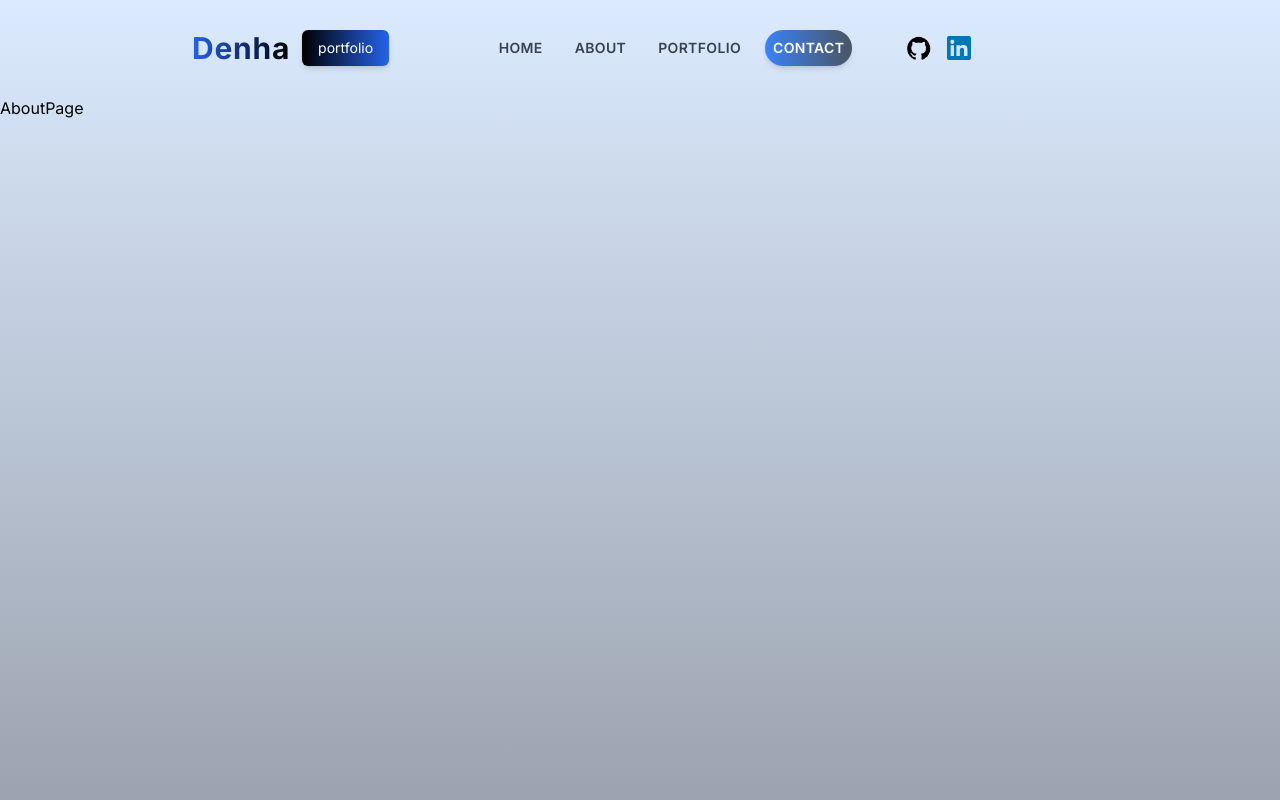
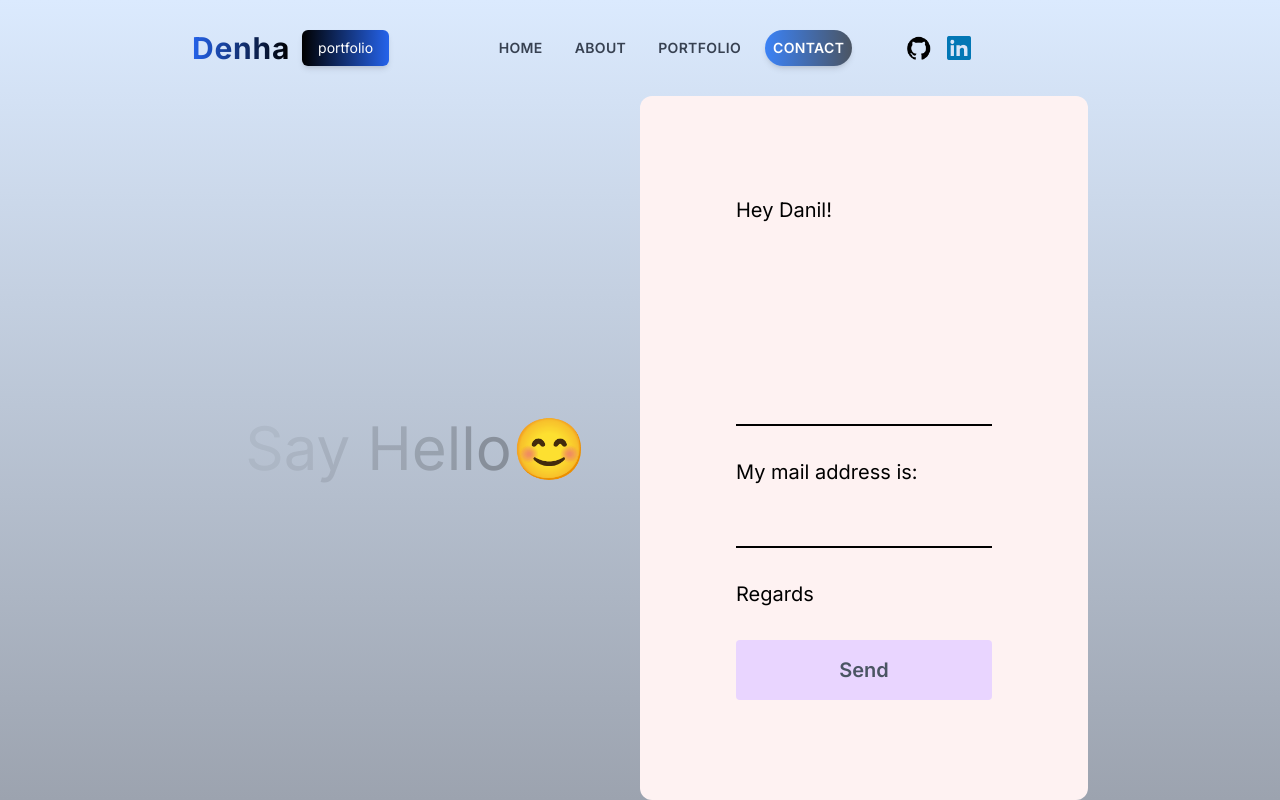
Before and after one commit to danildenha/website-portfolio, a Next.js app: page /contact in a window 1280 px wide. Built offline with nearby package versions, Linux system fonts and the light colour scheme.

Commit message:
adding emal contact page

```diff
--- a/package.json
+++ b/package.json
@@ -9,6 +9,7 @@
     "lint": "next lint"
   },
   "dependencies": {
+    "@emailjs/browser": "^4.3.3",
     "framer-motion": "^11.1.7",
     "next": "14.1.0",
     "react": "18",
--- a/src/app/contact/page.jsx
+++ b/src/app/contact/page.jsx
@@ -1,17 +1,102 @@
-"use client"
+"use client";
 import { motion } from "framer-motion";
+import { useRef, useState } from "react";
+import emailjs from "@emailjs/browser";
 
 const ContactPage = () => {
-    return (
-      <motion.div
+  const [success, setSuccess] = useState(false);
+  const [error, setError] = useState(false);
+  const text = "Say Hello";
+
+  const form = useRef();
+
+  const sendEmail = (e) => {
+    e.preventDefault();
+    setError(false);
+    setSuccess(false);
+
+    emailjs
+      .sendForm(
+        process.env.NEXT_PUBLIC_SERVICE_ID,
+        process.env.NEXT_PUBLIC_TEMPLATE_ID,
+        form.current,
+        process.env.NEXT_PUBLIC_PUBLIC_KEY
+      )
+      .then(
+        () => {
+          setSuccess(true);
+          form.current.reset();
+        },
+        () => {
+          setError(true);
+        }
+      );
+  };
+
+  return (
+    <motion.div
       className="h-full"
       initial={{ y: "-200vh" }}
       animate={{ y: "0%" }}
       transition={{ duration: 1 }}
     >
-      AboutPage
+      <div className="h-full flex flex-col lg:flex-row px-4 sm:px-8 md:px-12 lg:px-20 xl:px-48">
+        {/* TEXT CONTAINER */}
+        <div className="h-1/2 lg:h-full lg:w-1/2 flex items-center justify-center text-6xl">
+          <div>
+            {text.split("").map((letter, index) => (
+              <motion.span
+                key={index}
+                initial={{ opacity: 1 }}
+                animate={{ opacity: 0 }}
+                transition={{
+                  duration: 3,
+                  repeat: Infinity,
+                  delay: index * 0.1,
+                }}
+              >
+                {letter}
+              </motion.span>
+            ))}
+            😊
+          </div>
+        </div>
+        {/* FORM CONTAINER */}
+        <form
+          onSubmit={sendEmail}
+          ref={form}
+          className="h-1/2 lg:h-full lg:w-1/2 bg-red-50 rounded-xl text-xl flex flex-col gap-8 justify-center p-24"
+        >
+          <span>Hey Danil!</span>
+          <textarea
+            rows={6}
+            className="bg-transparent border-b-2 border-b-black outline-none resize-none"
+            name="user_message"
+          />
+          <span>My mail address is:</span>
+          <input
+            name="user_email"
+            type="text"
+            className="bg-transparent border-b-2 border-b-black outline-none"
+          />
+          <span>Regards</span>
+          <button className="bg-purple-200 rounded font-semibold text-gray-600 p-4">
+            Send
+          </button>
+          {success && (
+            <span className="text-green-600 font-semibold">
+              Your message has been sent successfully!
+            </span>
+          )}
+          {error && (
+            <span className="text-red-600 font-semibold">
+              Something went wrong!
+            </span>
+          )}
+        </form>
+      </div>
     </motion.div>
-    )
-  };
+  );
+};
 
-  export default ContactPage;
+export default ContactPage;
```
Also changed, not shown: 1 other file (tests, documents, lock files or other folders).
